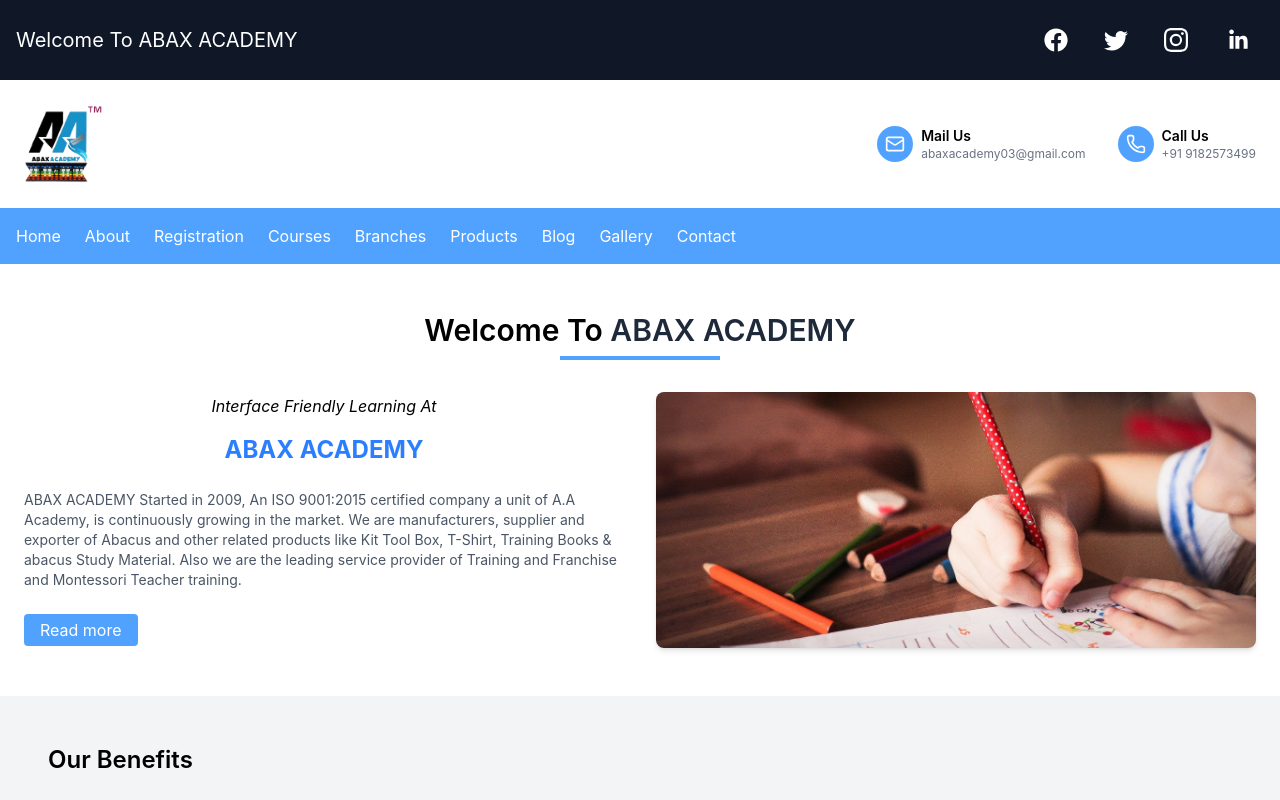
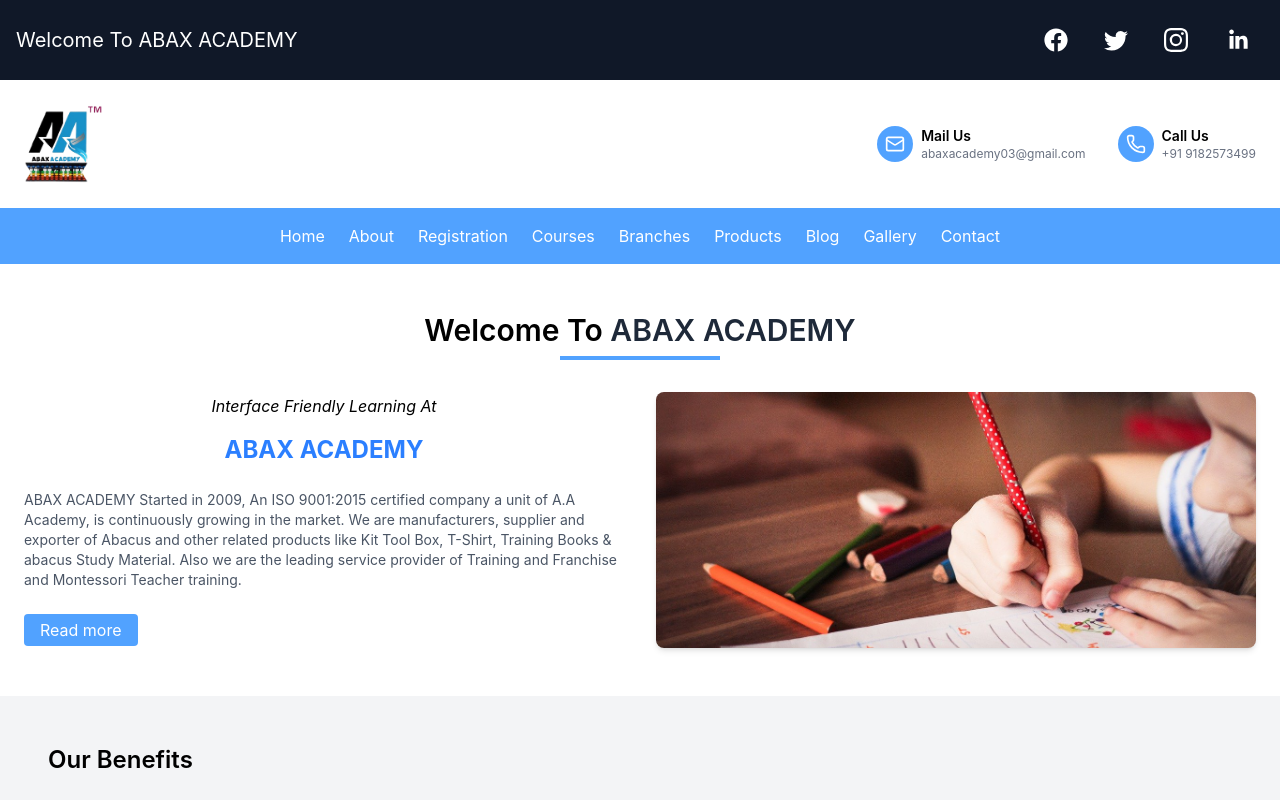
Before and after one commit to dhananjaysable/Abaxacademy, a React (Vite) app: page / in a window 1280 px wide. Shown: the top 800 px of the page. Built offline with nearby package versions, Linux system fonts and the light colour scheme.

Commit message:
completed

```diff
--- a/src/components/MainNavbar.jsx
+++ b/src/components/MainNavbar.jsx
@@ -9,8 +9,8 @@
   };
 
   return (
-    <nav className="bg-blue-400 text-white">
-      <div className="container mx-auto flex items-center justify-between px-4 py-4">
+    <nav className="bg-blue-400 text-white ">
+      <div className="container mx-auto gap-7 px-4 py-4 w-full flex items-center justify-center">
 
         <button
           className="md:hidden focus:outline-none"
```
